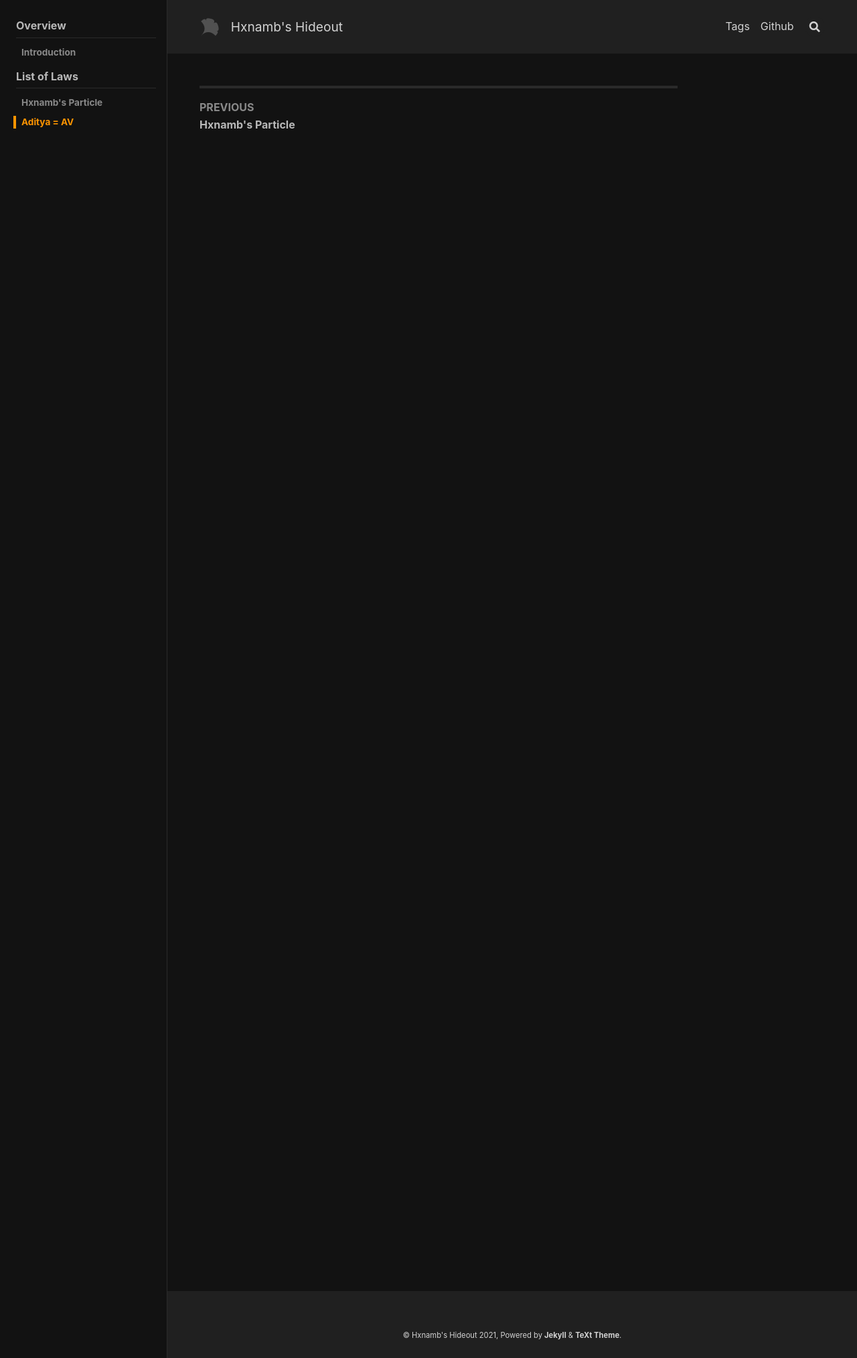
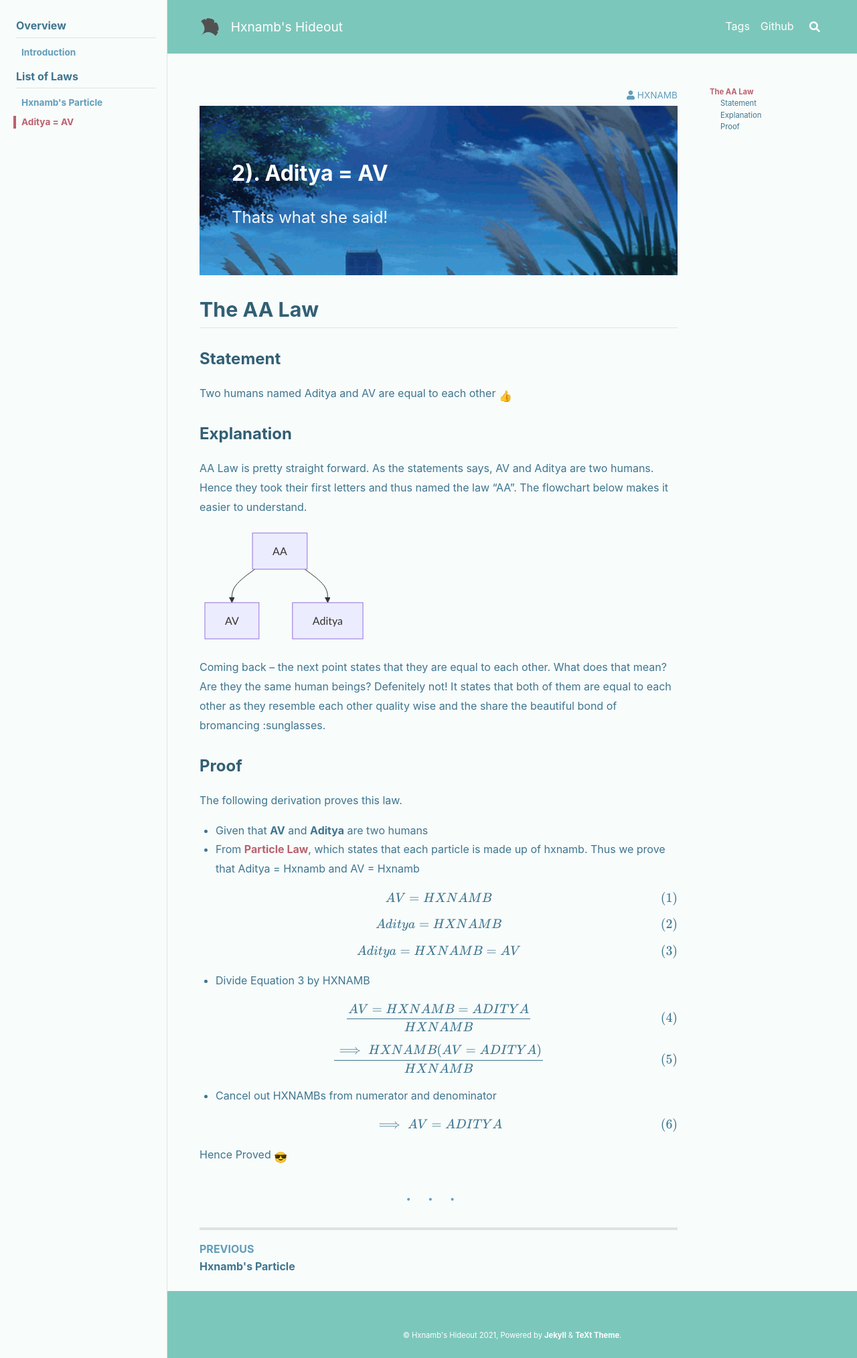
Before and after one commit to HXNAMB/HXNAMB.github.io, a Jekyll site: the page built from Laws/AD.md, in a window 1280 px wide. Shown: the whole page at 67% size. Built offline with Jekyll 4.4.1, drawn with Linux system fonts in a browser that asks for light colours; nearby versions of some CDN libraries; emoji names are drawn with the system emoji font; formulas are drawn with MathJax 3.

Commit message:
Finished 1st 2 Laws

````diff
--- a/Laws/AD.md
+++ b/Laws/AD.md
@@ -1,8 +1,63 @@
 ---
+author: HXNAMB
 layout: article
 permalink: Laws/AD
 aside:
     toc: true
 sidebar:
     nav: laws
+mathjax: true
+mathjax_autoNumber: true
 ---
+
+<div class="hero hero hero--dark" style="background-image: url('/Pictures/Laws/AD.gif');">
+    <div class = "hero__content">
+    <h3> 2). Aditya = AV </h3>
+    <p> Thats what she said! </p>
+    </div>
+</div>
+
+## The AA Law
+
+### Statement
+
+Two humans named Aditya and AV are equal to each other :thumbsup:
+
+### Explanation
+
+AA Law is pretty straight forward. As the statements says, AV and Aditya are two humans. Hence they took their first letters and thus named the law "AA". The flowchart below makes it easier to understand.
+
+```mermaid
+graph TD
+    AA-->AV
+    AA-->Aditya
+```
+
+Coming back -- the next point states that they are equal to each other. What does that mean? Are they the same human beings? Defenitely not! It states that both of them are equal to each other as they resemble each other quality wise and the share the beautiful bond of bromancing :sunglasses.
+
+### Proof
+
+The following derivation proves this law.
+
+- Given that **AV** and **Aditya** are two humans
+- From [Particle Law](Laws/../Particle.md), which states that each particle is made up of hxnamb. Thus we prove that Aditya = Hxnamb and AV = Hxnamb
+
+$$AV = HXNAMB$$
+
+$$Aditya = HXNAMB$$
+
+$$Aditya = HXNAMB = AV $$
+
+- Divide Equation 3 by HXNAMB
+
+$${AV = HXNAMB = ADITYA} \over HXNAMB$$
+
+$$\implies HXNAMB {(AV = ADITYA)} \over HXNAMB$$
+
+- Cancel out HXNAMBs from numerator and denominator
+
+$$\implies AV = ADITYA$$
+
+Hence Proved :sunglasses:
+
+---
--- a/_config.yml
+++ b/_config.yml
@@ -16,7 +16,7 @@
 
 ## => Site Settings
 ##############################
-text_skin: dark # "default" (default), "dark", "forest", "ocean", "chocolate", "orange"
+text_skin: forest # "default" (default), "dark", "forest", "ocean", "chocolate", "orange"
 highlight_theme: tomorrow-night-blue # "default" (default), "tomorrow", "tomorrow-night", "tomorrow-night-eighties", "tomorrow-night-blue", "tomorrow-night-bright"
 url     : # the base hostname & protocol for your site e.g. https://www.someone.com
 baseurl : # does not include hostname
@@ -84,14 +84,14 @@ toc:
 ## => Markdown Enhancements
 ##############################
 ## Mathjax
-mathjax: # false (default), true
+mathjax: true # false (default), true
 mathjax_autoNumber: # false (default), true
 
 ## Mermaid
-mermaid: # false (default), true
+mermaid: true # false (default), true
 
 ## Chart
-chart: # false (default), true
+chart: true # false (default), true
 
 
 ## => Paginate
````
Also changed, not shown: Laws/Particle.md (+18 -6 lines), _posts/2022-04-08-Laws-of-Hxnamb.md (+2 -0 lines), Pictures/Laws/AD.gif (added).
